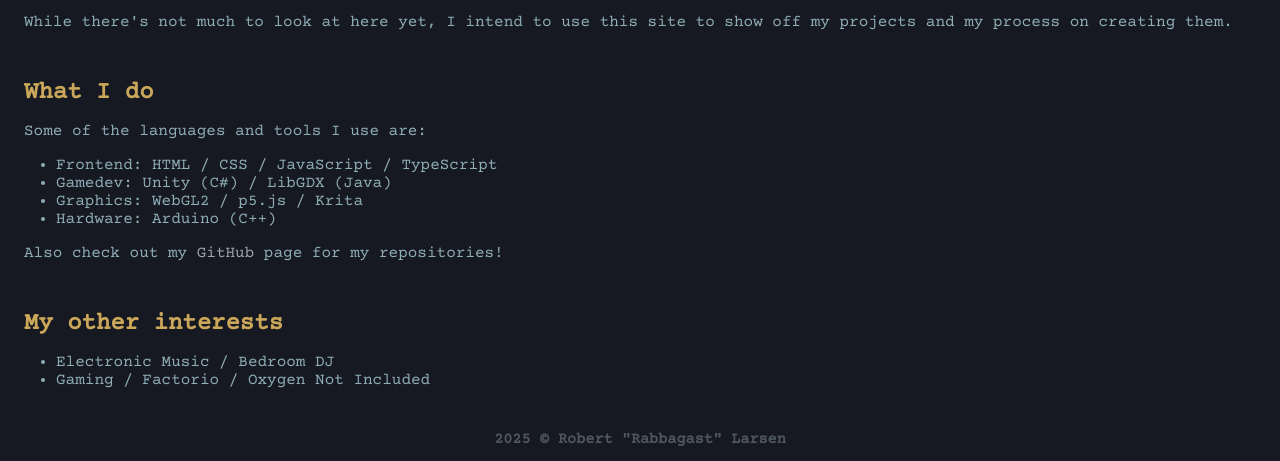
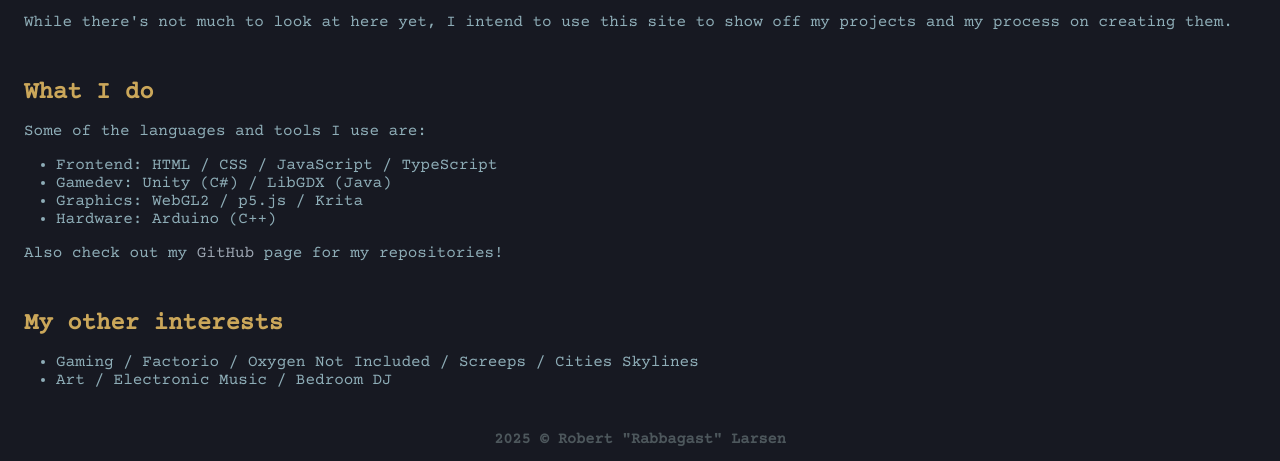
Before and after one commit to RabbagastRobert/My-Portfolio, a website: page index.html in a window 1280 px wide. Shown: the part 759-1220 px from the top of the page. Drawn offline with nearby package versions, Linux system fonts and the light colour scheme.

Commit message:
Added some interests

```diff
--- a/index.html
+++ b/index.html
@@ -87,10 +87,10 @@
       <p>
       <ul class="inset">
         <li>
-          Electronic Music / Bedroom DJ
+          Gaming / Factorio / Oxygen Not Included / Screeps / Cities Skylines
         </li>
         <li>
-          Gaming / Factorio / Oxygen Not Included
+          Art / Electronic Music / Bedroom DJ
         </li>
       </ul>
       </p>
```
